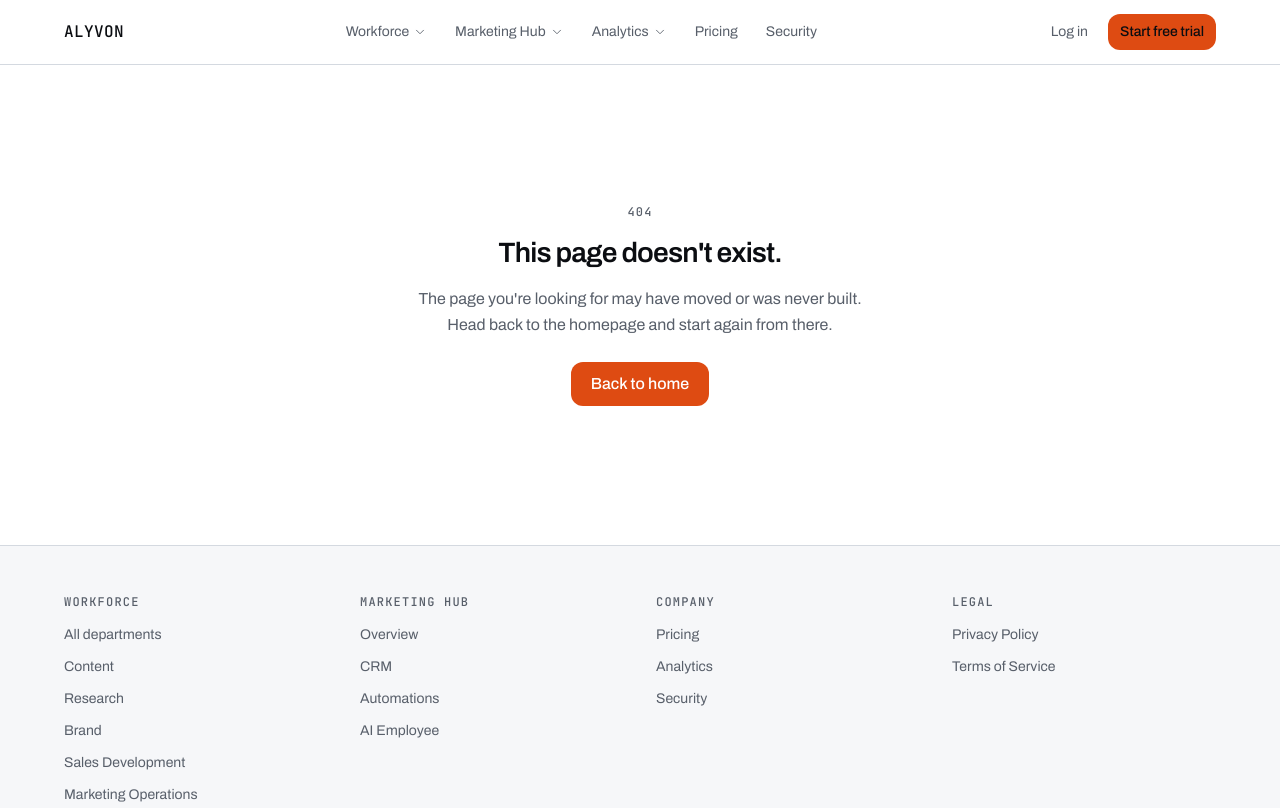
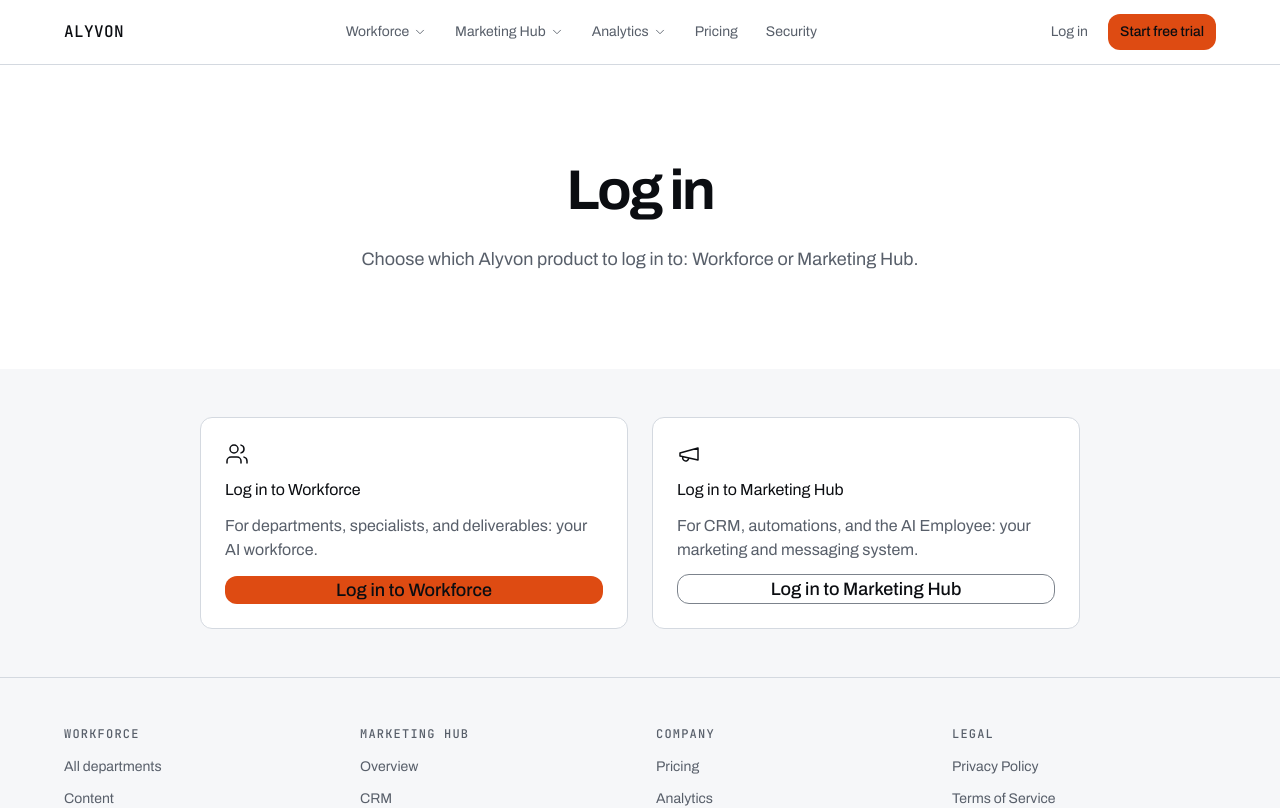
Before and after one commit to alyvonai/alyvon-marketing-site, a Next.js app: page /login in a window 1280 px wide. Before the commit this address had no page. Shown: the top 808 px of the page. Built offline with nearby package versions, Linux system fonts and the light colour scheme.

Commit message:
feat: add /login page router (Ticket 2-21 unit 2)

```diff
--- /dev/null
+++ b/app/login/page.tsx
@@ -0,0 +1,71 @@
+import { Users, Megaphone } from "lucide-react"
+
+import { buildMetadata } from "@/lib/metadata"
+import { Hero } from "@/components/marketing/hero"
+import { Section } from "@/components/marketing/section"
+import { Card, CardHeader, CardTitle, CardDescription, CardContent } from "@/components/ui/card"
+import { buttonVariants } from "@/components/ui/button"
+import { cn } from "@/lib/utils"
+
+// Copy source: Library deliverable 4ccea028-0024-42f6-92f2-92db2276cd9d
+// (Ticket 0g, final post-consistency-pass version), /login page section.
+// Pulled verbatim; light formatting only. This page is exactly a two-choice
+// router (Workforce vs. Marketing Hub) with no form fields -- it only routes
+// the visitor to the right subdomain. No real auth form lives here.
+export const metadata = buildMetadata({
+  title: "Log in - Alyvon",
+  description: "Choose which Alyvon product to log in to: Workforce or Marketing Hub.",
+  path: "/login",
+})
+
+export default function LoginPage() {
+  return (
+    <>
+      <Hero
+        heading="Log in"
+        subhead="Choose which Alyvon product to log in to: Workforce or Marketing Hub."
+        align="center"
+      />
+
+      <Section tone="surface" spacing="sm">
+        <div className="mx-auto grid w-full max-w-[880px] gap-6 sm:grid-cols-2">
+          <Card className="flex flex-col">
+            <CardHeader className="flex flex-col gap-3">
+              <Users className="h-6 w-6 shrink-0 text-text-primary" strokeWidth={1.5} aria-hidden="true" />
+              <CardTitle>Log in to Workforce</CardTitle>
+              <CardDescription>
+                For departments, specialists, and deliverables: your AI workforce.
+              </CardDescription>
+            </CardHeader>
+            <CardContent className="mt-auto">
+              <a
+                href="https://app.alyvon.com"
+                className={cn(buttonVariants({ size: "lg" }), "w-full")}
+              >
+                Log in to Workforce
+              </a>
+            </CardContent>
+          </Card>
+
+          <Card className="flex flex-col">
+            <CardHeader className="flex flex-col gap-3">
+              <Megaphone className="h-6 w-6 shrink-0 text-text-primary" strokeWidth={1.5} aria-hidden="true" />
+              <CardTitle>Log in to Marketing Hub</CardTitle>
+              <CardDescription>
+                For CRM, automations, and the AI Employee: your marketing and messaging system.
+              </CardDescription>
+            </CardHeader>
+            <CardContent className="mt-auto">
+              <a
+                href="https://mh.alyvon.com"
+                className={cn(buttonVariants({ size: "lg", variant: "secondary" }), "w-full")}
+              >
+                Log in to Marketing Hub
+              </a>
+            </CardContent>
+          </Card>
+        </div>
+      </Section>
+    </>
+  )
+}
```
